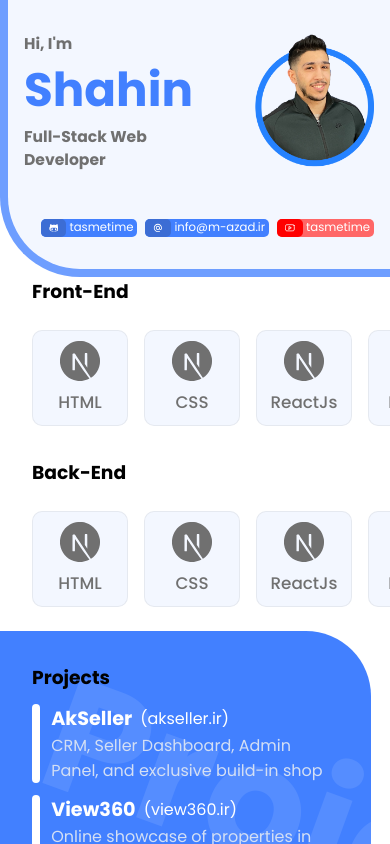
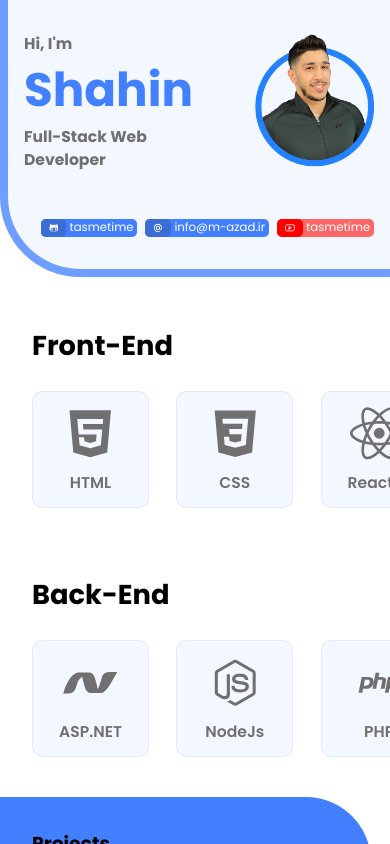
Before and after one commit to TasmeTime/portfolio-2022-resume-based, a React (Create React App) app: page / in a window 390 px wide. Built offline with nearby package versions, Linux system fonts and the light colour scheme.

Commit message:
"Stacks" section is now responsive

```diff
--- a/src/App.tsx
+++ b/src/App.tsx
@@ -15,6 +15,7 @@ const AppEl = styled.div`
   overflow-x: hidden;
   overflow-y: auto;
   position: relative;
+  gap: 1rem;
   background-color: ${Colors.White};
 `;
 
--- a/src/assets/components/Stacks/StackSlider.tsx
+++ b/src/assets/components/Stacks/StackSlider.tsx
@@ -2,6 +2,7 @@ import { IconType } from "react-icons";
 import styled from "styled-components";
 import { SiNextdotjs } from "react-icons/si";
 import StackSliderItem, { StackSliderItemProps } from "./StackSliderItem";
+import { Devices } from "../../Theme";
 
 interface StackSliderProps {
   Title: string;
@@ -13,6 +14,10 @@ const StackSliderEl = styled.article`
 `;
 const TitleEl = styled.h3`
   margin-left: 2rem;
+  font-size: 7vw;
+  @media ${Devices.Laptop} {
+    font-size: 5vw;
+  }
 `;
 const ItemsHolder = styled.div`
   width: 100%;
@@ -20,7 +25,7 @@ const ItemsHolder = styled.div`
   display: flex;
   overflow-y: hidden;
   overflow-x: auto;
-  gap: 1rem;
+  gap: 7vw;
   scrollbar-width: 0;
 
   ::-webkit-scrollbar {
--- a/src/assets/components/Stacks/StackSliderItem.tsx
+++ b/src/assets/components/Stacks/StackSliderItem.tsx
@@ -1,6 +1,6 @@
 import { IconType } from "react-icons";
 import styled from "styled-components";
-import { Colors } from "../../Theme";
+import { Colors, Devices } from "../../Theme";
 export interface StackSliderItemProps {
   Id: number;
   Title: string;
@@ -15,21 +15,46 @@ const StackSliderItemEl = styled.div`
   flex-direction: column;
   justify-content: center;
   align-items: center;
-  min-width: 6rem;
-  min-height: 6rem;
-  gap: 0.5rem;
+  text-align: center;
+  /* max-width: 35vw; */
+  /* max-height: 30vw; */
+  min-width: 30vw;
+  min-height: 30vw;
+  gap: 1vh;
   color: ${Colors.Gray};
   background-color: ${Colors.PrimaryBg};
   border-radius: 10px;
+  font-size: 15vw;
   border: 1px solid ${Colors.StackSliderItemBorder};
 
-  svg {
-    font-size: 2.5rem;
+  h4 {
+    font-size: 4vw;
+  }
+
+  @media ${Devices.Tablet} {
+    min-width: 30vw;
+    min-height: 30vw;
+    svg {
+      font-size: 15vw;
+    }
+    h4 {
+      font-size: 4vw;
+    }
+  }
+
+  @media ${Devices.Laptop} {
+    min-width: 15vw;
+    min-height: 15vw;
+    svg {
+      font-size: 10vw;
+    }
+    h4 {
+      font-size: 2vw;
+    }
   }
 `;
 const TitleEl = styled.h4`
-  font-size: 1.05rem;
-  font-weight: 500;
+  font-weight: 600;
 `;
 
 export default function StackSliderItem(props: StackSliderItemProps) {
--- a/src/assets/components/Stacks/index.tsx
+++ b/src/assets/components/Stacks/index.tsx
@@ -1,23 +1,35 @@
 import { SiNextdotjs } from "react-icons/si";
+import { GrMysql } from "react-icons/gr";
+import {
+  DiCss3,
+  DiDotnet,
+  DiHtml5,
+  DiMongodb,
+  DiPhp,
+  DiNodejsSmall,
+  DiJqueryLogo,
+  DiBootstrap,
+} from "react-icons/di";
+import { SiReact, SiMicrosoftsqlserver } from "react-icons/si";
 import styled from "styled-components";
 import StackSlider from "./StackSlider";
 import { StackSliderItemProps } from "./StackSliderItem";
 
-const AllStacks: Array<StackSliderItemProps> = [
+const FrontStack: Array<StackSliderItemProps> = [
   {
     Id: 1,
     Title: "HTML",
-    Icon: SiNextdotjs,
+    Icon: DiHtml5,
   },
   {
     Id: 2,
     Title: "CSS",
-    Icon: SiNextdotjs,
+    Icon: DiCss3,
   },
   {
     Id: 3,
     Title: "ReactJs",
-    Icon: SiNextdotjs,
+    Icon: SiReact,
   },
   {
     Id: 4,
@@ -27,26 +39,60 @@ const AllStacks: Array<StackSliderItemProps> = [
   {
     Id: 5,
     Title: "jQuery",
-    Icon: SiNextdotjs,
+    Icon: DiJqueryLogo,
   },
   {
     Id: 6,
     Title: "Bootstrap",
-    Icon: SiNextdotjs,
+    Icon: DiBootstrap,
+  },
+];
+
+const BackStacks: Array<StackSliderItemProps> = [
+  {
+    Id: 1,
+    Title: "ASP.NET",
+    Icon: DiDotnet,
+  },
+  {
+    Id: 2,
+    Title: "NodeJs",
+    Icon: DiNodejsSmall,
+  },
+  {
+    Id: 3,
+    Title: "PHP",
+    Icon: DiPhp,
+  },
+  {
+    Id: 4,
+    Title: "Sql Server",
+    Icon: SiMicrosoftsqlserver,
+  },
+  {
+    Id: 5,
+    Title: "MongoDb",
+    Icon: DiMongodb,
+  },
+  {
+    Id: 6,
+    Title: "MySql",
+    Icon: GrMysql,
   },
 ];
 
 const StacksEl = styled.article`
   display: flex;
   flex-direction: column;
-  gap: 0.5rem;
+  gap: 5vh;
+  margin-top: 2rem;
 `;
 
 export default function Stacks() {
   return (
     <StacksEl>
-      <StackSlider Title="Front-End" Items={AllStacks} />
-      <StackSlider Title="Back-End" Items={AllStacks} />
+      <StackSlider Title="Front-End" Items={FrontStack} />
+      <StackSlider Title="Back-End" Items={BackStacks} />
     </StacksEl>
   );
 }
```
